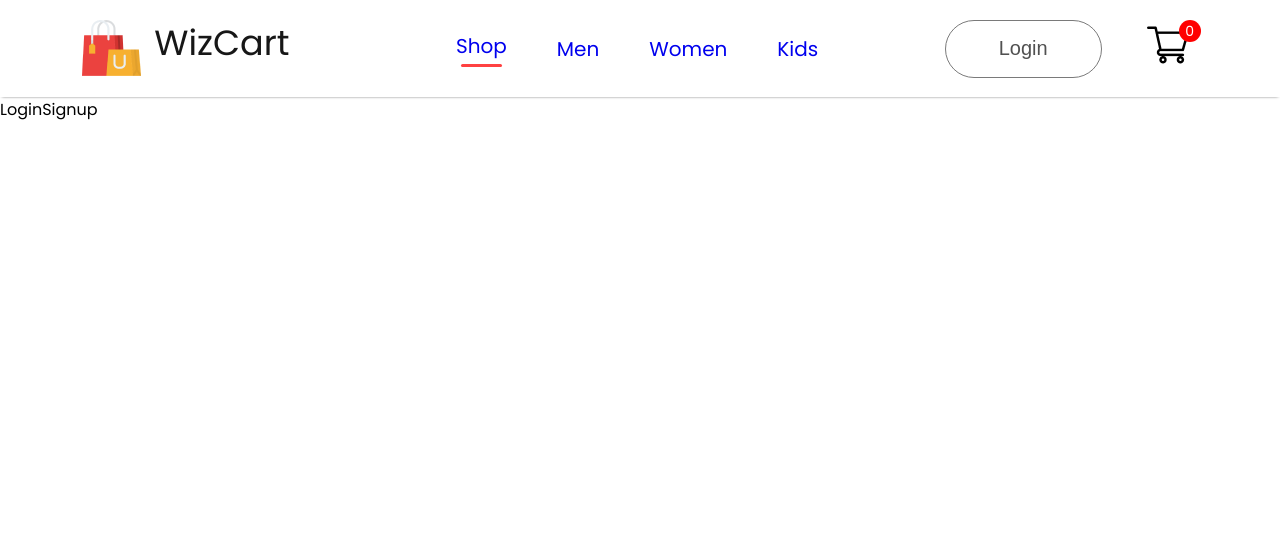
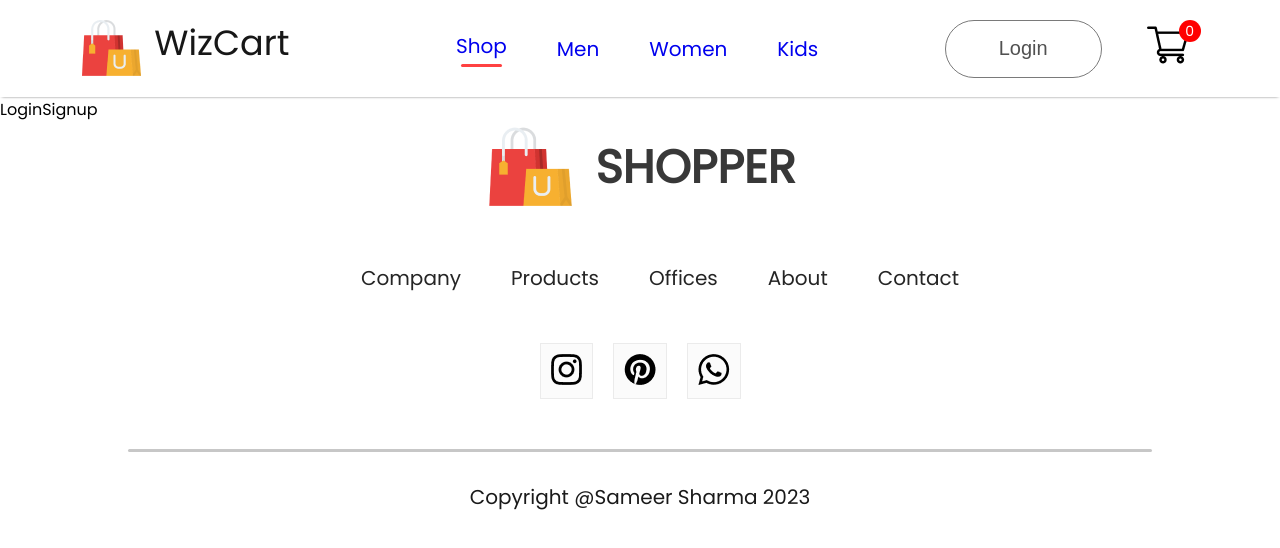
Before and after one commit to nawabsahab16/wizcart.com, a React (Create React App) app in the folder frontend/: page /login in a window 1280 px wide. Shown: the top 548 px of the page. Built offline with nearby package versions, Linux system fonts and the light colour scheme.

Commit message:
feat: Footer section 🚀

```diff
--- a/frontend/src/App.js
+++ b/frontend/src/App.js
@@ -6,6 +6,7 @@ import { ShopCategory } from './Pages/ShopCategory';
 import Product from './Pages/Product';
 import { Cart } from './Pages/Cart';
 import { LoginSignup } from './Pages/LoginSignup';
+import Footer from './Components/Footer/Footer';
 
 
 function App() {
@@ -24,6 +25,7 @@ function App() {
           <Route path='/cart' element={<Cart/>}/>
           <Route path='/login' element={<LoginSignup/>}/>
         </Routes>
+        <Footer/>
       </BrowserRouter>
 
     </div>
--- /dev/null
+++ b/frontend/src/Components/Footer/Footer.css
@@ -0,0 +1,61 @@
+.footer {
+    display: flex;
+    flex-direction: column;
+    justify-content: center;
+    align-items: center;
+    gap: 50px;
+}
+
+.footer-logo{
+    display: flex;
+    align-items: center;
+    gap: 20px;
+}
+
+.footer-logo p{
+    color: #383838;
+    font-size: 46px;
+    font-weight: 700;
+}
+.footer-links {
+    display: flex;
+    list-style: none;
+    gap: 50px;
+    color: #252525;
+    font-size: 20px;
+}
+
+.footer-links li {
+    cursor: pointer
+}
+
+.footer-social-icon {
+    display: flex;
+    gap: 20px;
+}
+
+.footer-icons-container  {
+    padding: 10px;
+    padding-bottom: 6px;
+    background: #fbfbfb;
+    border: 1px solid #ebebeb;
+}
+
+.footer-copyright {
+    display: flex;
+    flex-direction: column;
+    align-items: center;
+    gap: 30px;
+    width: 100%;
+    margin-bottom: 30px;
+    color: #1a1a1a;
+    font-size: 20px;
+}
+
+.footer-copyright hr{
+    width:80%;
+    border: none;
+    border-radius: 10px;
+    height: 3px;
+    background: #c7c7c7;
+}
--- /dev/null
+++ b/frontend/src/Components/Footer/Footer.jsx
@@ -0,0 +1,43 @@
+import React from 'react'
+import "./Footer.css"
+import footer_logo from "../Assets/logo_big.png"
+import instagram_icon from "../Assets/instagram_icon.png"
+import pintester_icon from "../Assets/pintester_icon.png"
+import whatsapp_icon from "../Assets/whatsapp_icon.png"
+
+
+const Footer = () => {
+  return (
+    <div className="footer">
+     <div className="footer-logo">
+        <img src={footer_logo} alt="" />
+        <p> SHOPPER</p>
+     </div>
+     <ul className='footer-links'>
+       <li>Company</li>
+       <li>Products</li>
+       <li>Offices</li>
+       <li>About</li>
+       <li>Contact</li>
+     </ul>
+     <div className="footer-social-icon">
+        <div className="footer-icons-container">
+           <img src={instagram_icon} alt="" />
+        </div>
+        <div className="footer-icons-container">
+           <img src={pintester_icon} alt="" />
+        </div>
+        <div className="footer-icons-container">
+          <img src={whatsapp_icon} alt="" />
+        </div>
+     </div>
+     <div className="footer-copyright">
+        <hr/>
+        <p>Copyright @Sameer Sharma 2023</p>
+     </div>
+
+   </div>
+   )
+}
+
+export default Footer
--- a/frontend/src/Components/NewsLetter/NewsLetter.css
+++ b/frontend/src/Components/NewsLetter/NewsLetter.css
@@ -19,6 +19,8 @@
 }
 
 .newsletter p{
+
+
     color: #454545;
     font-size: 20px;
 }
--- a/frontend/src/Pages/Shop.jsx
+++ b/frontend/src/Pages/Shop.jsx
@@ -4,6 +4,7 @@ import Popular from '../Components/Popular/Popular'
 import Offers from '../Components/Offers/Offers'
 import NewCollections from '../Components/NewCollection/NewCollections'
 import NewsLetter from '../Components/NewsLetter/NewsLetter'
+import Footer from '../Components/Footer/Footer'
 
 const Shop = () => {
   return (
@@ -13,6 +14,7 @@ const Shop = () => {
       <Offers/>
       <NewCollections />
       <NewsLetter />
+
     </div>
   )
 }
```
